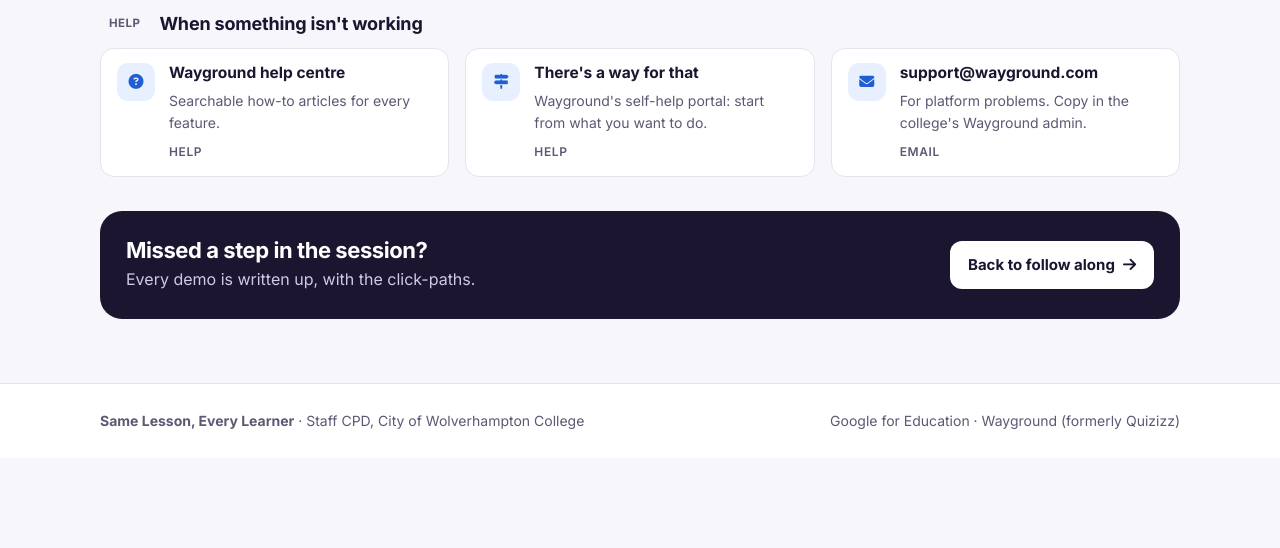
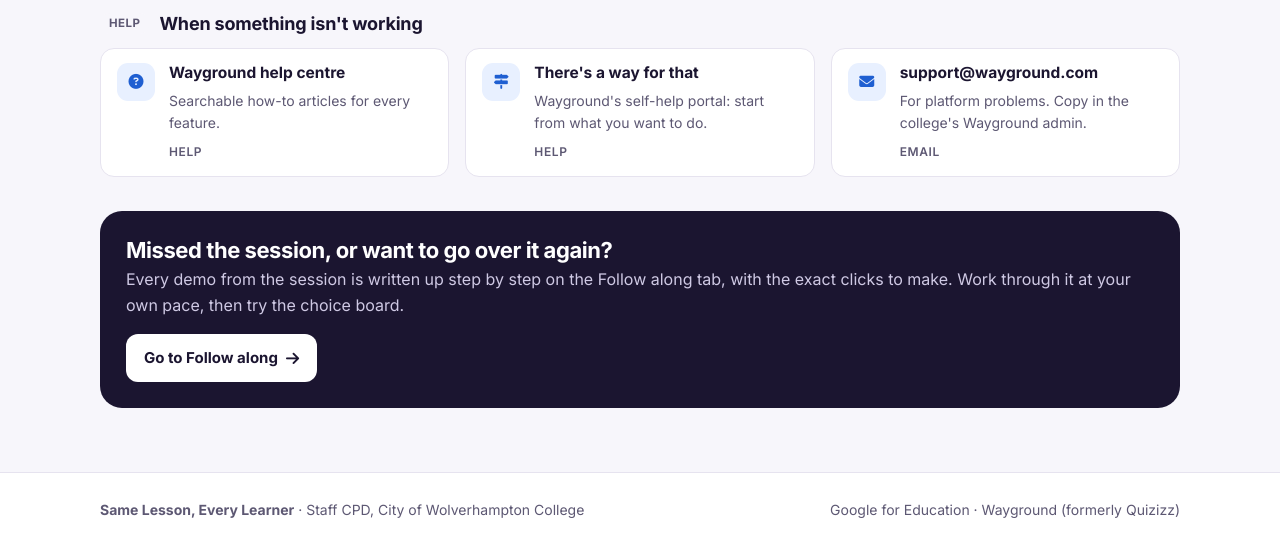
Before and after one commit to techntel4u/Digitaltools, a plain HTML site: page explore.html in a window 1280 px wide. Shown: the part 2685-3233 px from the top of the page. Before the commit the page ends 3143 px from the top, so only its background shows below. Drawn offline with Linux system fonts and the light colour scheme.

Commit message:
Explore: closing band for people catching up after the session
Co-Authored-By: Claude Opus 5.5 <noreply@anthropic.com>
Claude-Session: https://claude.ai/code/session_01F7F2ctYYxtEf3mE81RSKZW

```diff
--- a/explore.html
+++ b/explore.html
@@ -12,7 +12,7 @@
 <link rel="preconnect" href="https://fonts.gstatic.com" crossorigin>
 <link href="https://fonts.googleapis.com/css2?family=Inter:wght@400;500;600;700;800&display=swap" rel="stylesheet">
 <link href="https://cdnjs.cloudflare.com/ajax/libs/font-awesome/6.5.2/css/all.min.css" rel="stylesheet">
-<link href="assets/style.css?v=202610262150" rel="stylesheet">
+<link href="assets/style.css?v=202610262152" rel="stylesheet">
 </head>
 <body>
 <a class="skip" href="#main">Skip to content</a>
@@ -144,10 +144,10 @@
 
     <div class="next-band">
       <div>
-        <h2>Missed a step in the session?</h2>
-        <p>Every demo is written up, with the click-paths.</p>
+        <h2>Missed the session, or want to go over it again?</h2>
+        <p>Every demo from the session is written up step by step on the Follow along tab, with the exact clicks to make. Work through it at your own pace, then try the choice board.</p>
       </div>
-      <a class="btn light" href="follow-along.html">Back to follow along <i class="fa-solid fa-arrow-right" aria-hidden="true"></i></a>
+      <a class="btn light" href="follow-along.html">Go to Follow along <i class="fa-solid fa-arrow-right" aria-hidden="true"></i></a>
     </div>
 
   </div>
@@ -159,6 +159,6 @@
     <p>Google for Education · Wayground (formerly Quizizz)</p>
   </div>
 </footer>
-<script src="assets/site.js?v=202610262150"></script>
+<script src="assets/site.js?v=202610262152"></script>
 </body>
 </html>
```
Also changed, not shown: choice-board.html (+2 -2 lines), follow-along.html (+2 -2 lines), index.html (+2 -2 lines), wayground-guide.html (+2 -2 lines).
